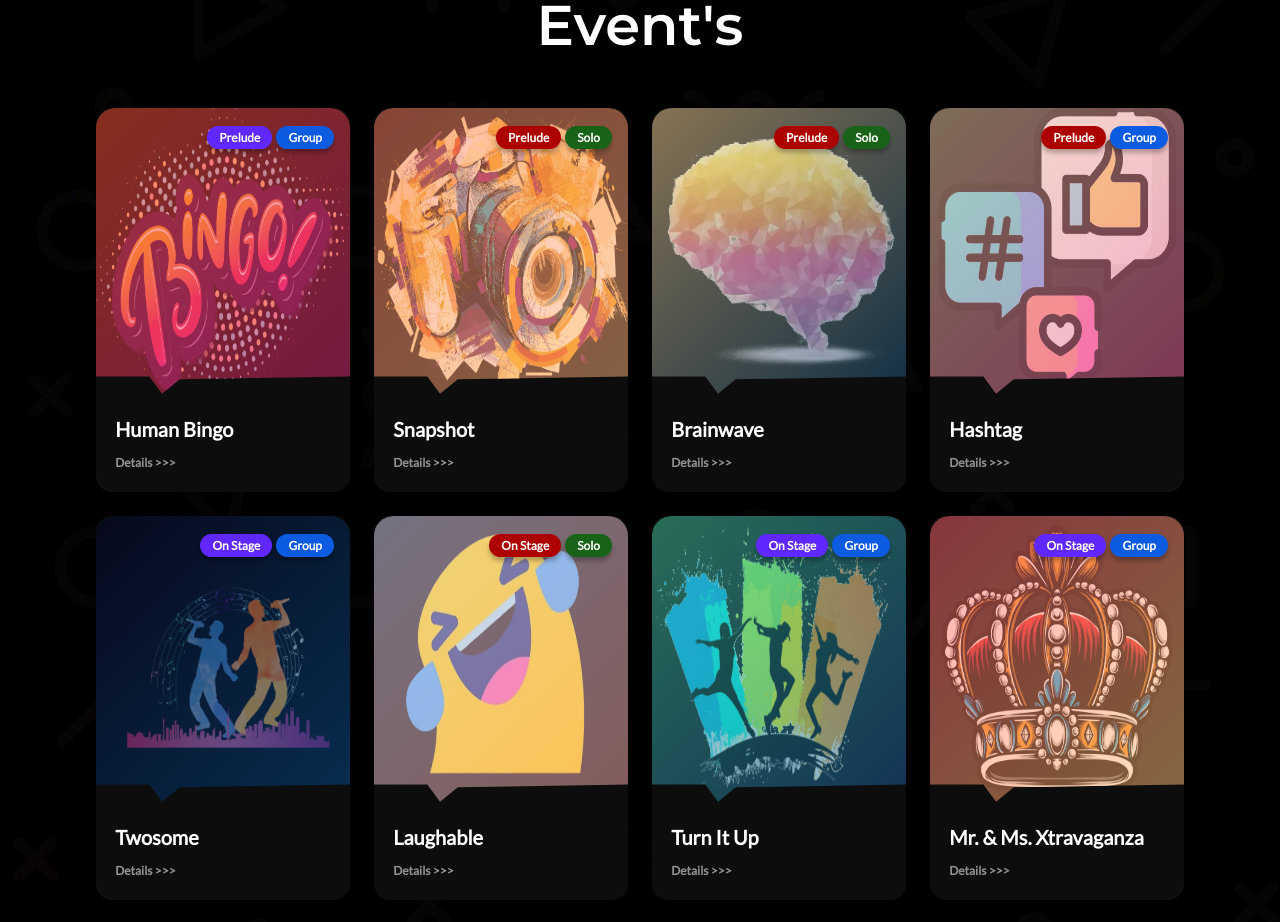
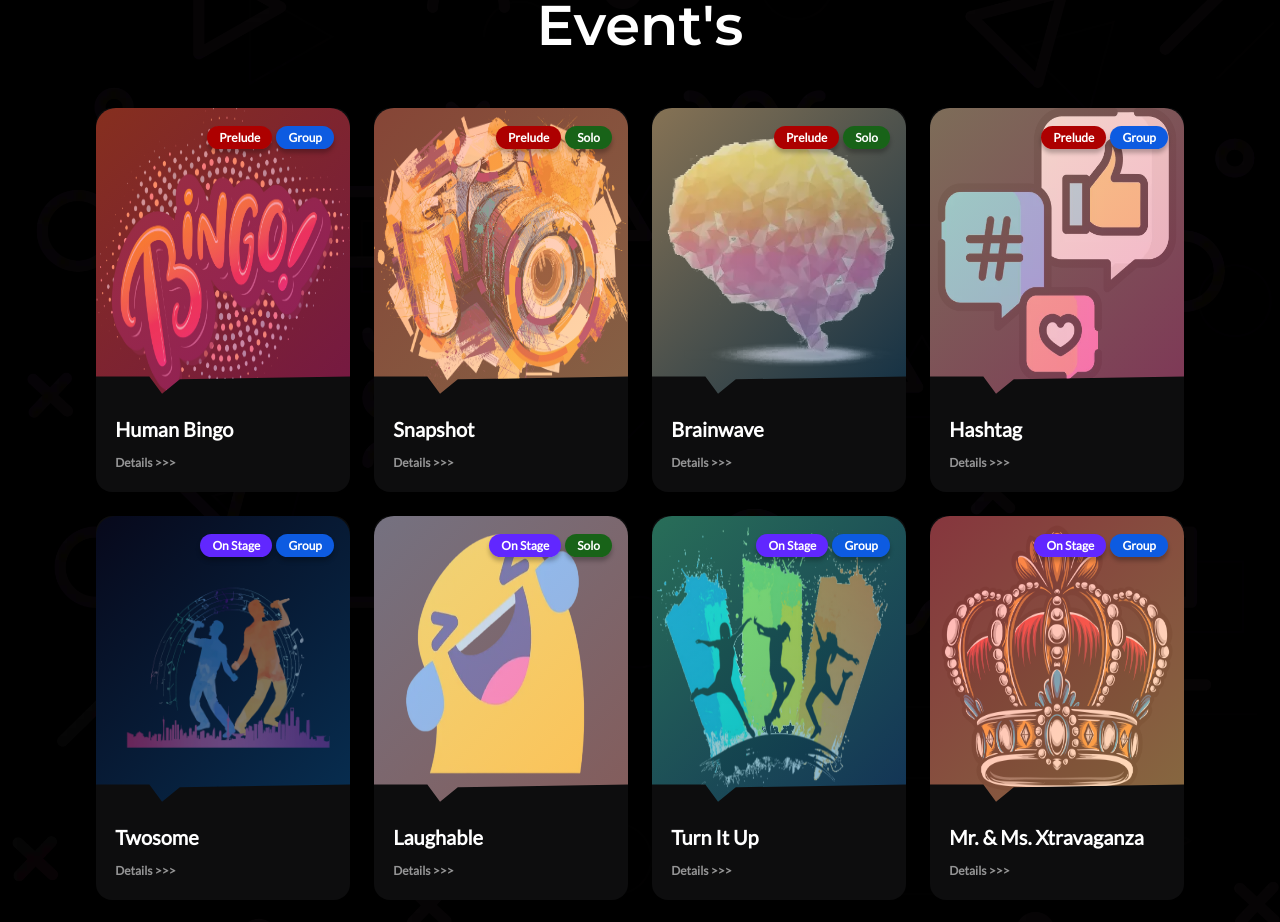
Before and after one commit to shreyog/xtravaganza, a Next.js app: page / in a window 1280 px wide. Shown: the part 1400-2322 px from the top of the page. Built offline with nearby package versions, Linux system fonts and the light colour scheme.

Commit message:
Changelog - Label fixes - Reduced animation timing

```diff
--- a/components/Events.tsx
+++ b/components/Events.tsx
@@ -98,7 +98,7 @@ const EventDetail = ({
       whileInView="onscreen"
       transition={{
         duration: 0.2,
-        delay: id * 0.09,
+        delay: id * 0.02,
       }}
       viewport={{ once: true, amount: 0.8 }}
     >
--- a/data/eventData.ts
+++ b/data/eventData.ts
@@ -6,7 +6,7 @@ export const EVENT_DATA = [
     duration: "3 - 4 mins",
     noOfParticipants: "All",
     tags: [
-      { label: "Prelude", color: "#6127ff" },
+      { label: "Prelude", color: "#AD0000" },
       { label: "Group", color: "#0D5BE1" },
     ],
     rules: [
@@ -171,7 +171,7 @@ export const EVENT_DATA = [
     duration: "3 - 5 mins",
     noOfParticipants: "1",
     tags: [
-      { label: "On Stage", color: "#AD0000" },
+      { label: "On Stage", color: "#6127ff" },
       { label: "Solo", color: "#186318" },
     ],
     rules: [
```
